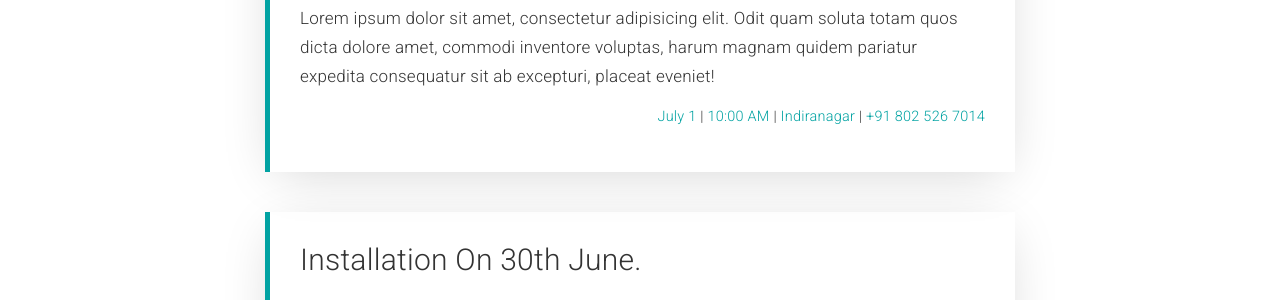
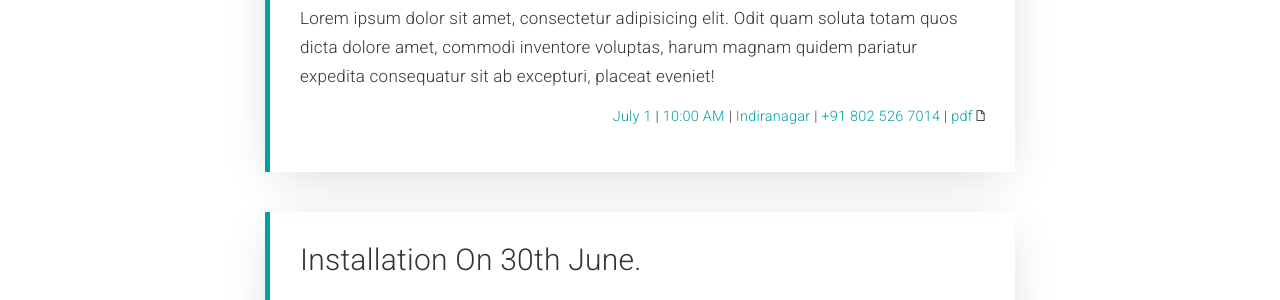
Before and after one commit to sharathdt/rtry, a Jekyll site: the page built from newsletters.html, in a window 1280 px wide and 1400 px high, scrolled down 510 px. Shown: the part 323-623 px from the top of the window. Built offline with Jekyll 4.4.1, drawn with Linux system fonts in a browser that asks for light colours; some web fonts are replaced.

Commit message:
Newsletter PDF view option

```diff
--- a/_data/newsletters.yml
+++ b/_data/newsletters.yml
@@ -6,6 +6,7 @@
   venue: Indiranagar
   contact: '+91 802 526 7014'
   id: july-1
+  pdf: june-11-2017.pdf
 
 
 - title: Installation on 30th June.
--- a/_sass/custom.scss
+++ b/_sass/custom.scss
@@ -294,6 +294,9 @@ img {
         span {
             color: $text-color;
         }
+        a {
+            color: #01a2a2;
+        }
     }
 }
 
--- a/newsletters.html
+++ b/newsletters.html
@@ -34,7 +34,7 @@ permalink: /newsletters/
                 <h2>{{item.title}}</h2>
                 <hr>
                 <p>{{item.description}}</p>
-                <p class="text-right gr"><small>{{item.date}}  <span>|</span>  {{item.time}}  <span>|</span>  {{item.venue}}  <span>|</span>  {{item.contact}}</small></p>
+<p class="text-right gr"><small>{{item.date}}  <span>|</span>  {{item.time}}  <span>|</span>  {{item.venue}}  <span>|</span>  {{item.contact}} {% if item.pdf %}<span> | </span><a href="{{site.baseurl}}/newsletters/{{item.pdf}}" target="_blank">pdf <span class="ion ion-document"></span></a> {% endif %}</small></p>
 
              </div>
           </div>
```
Also changed, not shown: 1 other file.
